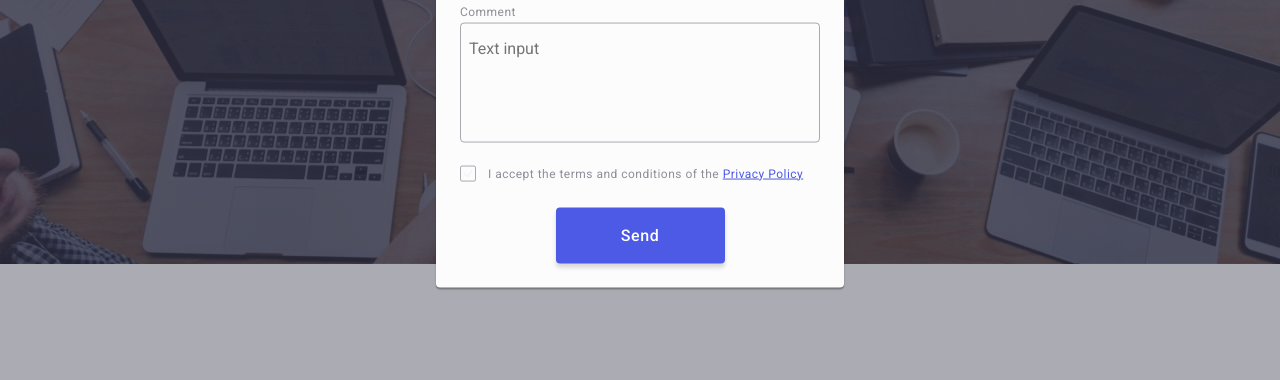
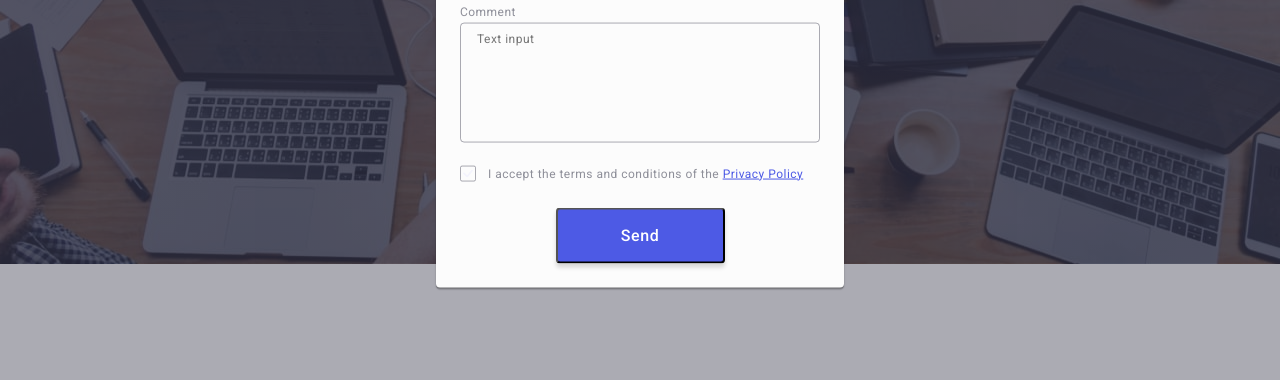
Before and after one commit to Nastya2916/goit-markup-hw-05, a plain HTML site: page index.html in a window 1280 px wide. Shown: the part 409-789 px from the top of the page. Drawn offline with nearby package versions, Linux system fonts and the light colour scheme.

Commit message:
commit15

```diff
--- a/css/styles.css
+++ b/css/styles.css
@@ -677,21 +677,18 @@ ul {
   border: 1px solid rgba(46, 47, 66, 0.4);
   outline: transparent;
   background-color: transparent;
-  padding: 16px 8px;
   resize: none;
   transition: border-color 250ms cubic-bezier(0.4, 0, 0.2, 1);
-}
-.modal-text:focus {
-  border-color: #4d5ae5;
-}
-
-.coment-stile {
   font-size: 12px;
   line-height: 1.17;
   letter-spacing: 0.04em;
   color: rgba(46, 47, 66, 0.4);
   padding: 8px 16px;
 }
+.modal-text:focus {
+  border-color: #4d5ae5;
+}
+
 .chek-text {
   align-items: center;
   color: #8e8f99;
@@ -732,7 +729,7 @@ ul {
 .button-modal {
   display: block;
   margin: 0 auto;
-
+  font-family: Roboto, sans-serif;
   color: #fff;
   text-align: center;
   font-family: Roboto;
@@ -740,14 +737,14 @@ ul {
   font-weight: 500;
   line-height: 1.5; /* 150% */
   letter-spacing: 0.04em;
-  border: 0 solid #4d5ae5;
+  border: none solid #4d5ae5;
   border-radius: 4px;
   background-color: #4d5ae5;
   box-shadow: 0px 4px 4px 0px rgba(0, 0, 0, 0.15);
-  width: 169px;
+  min-width: 169px;
   height: 56px;
   cursor: pointer;
-  transition: border-color 250ms cubic-bezier(0.4, 0, 0.2, 1);
+  transition: background-color 250ms cubic-bezier(0.4, 0, 0.2, 1);
 }
 .button-modal:hover {
   background-color: #404bbf;
--- a/index.html
+++ b/index.html
@@ -555,7 +555,6 @@
               id="user-comment"
               class="modal-text"
               placeholder="Text input"
-              class="coment-stile"
             ></textarea>
           </div>
           <div class="modal-field-privat">
```
